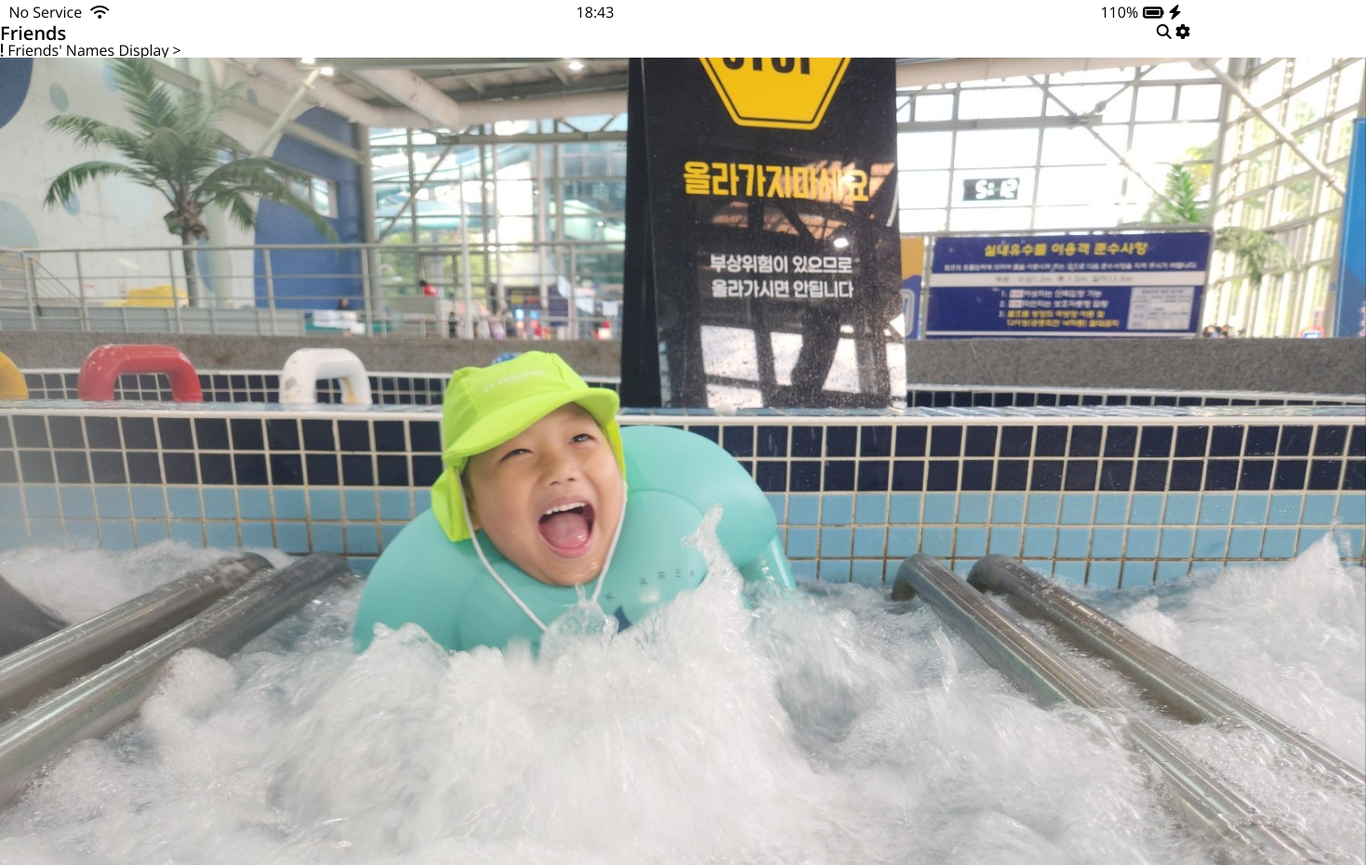
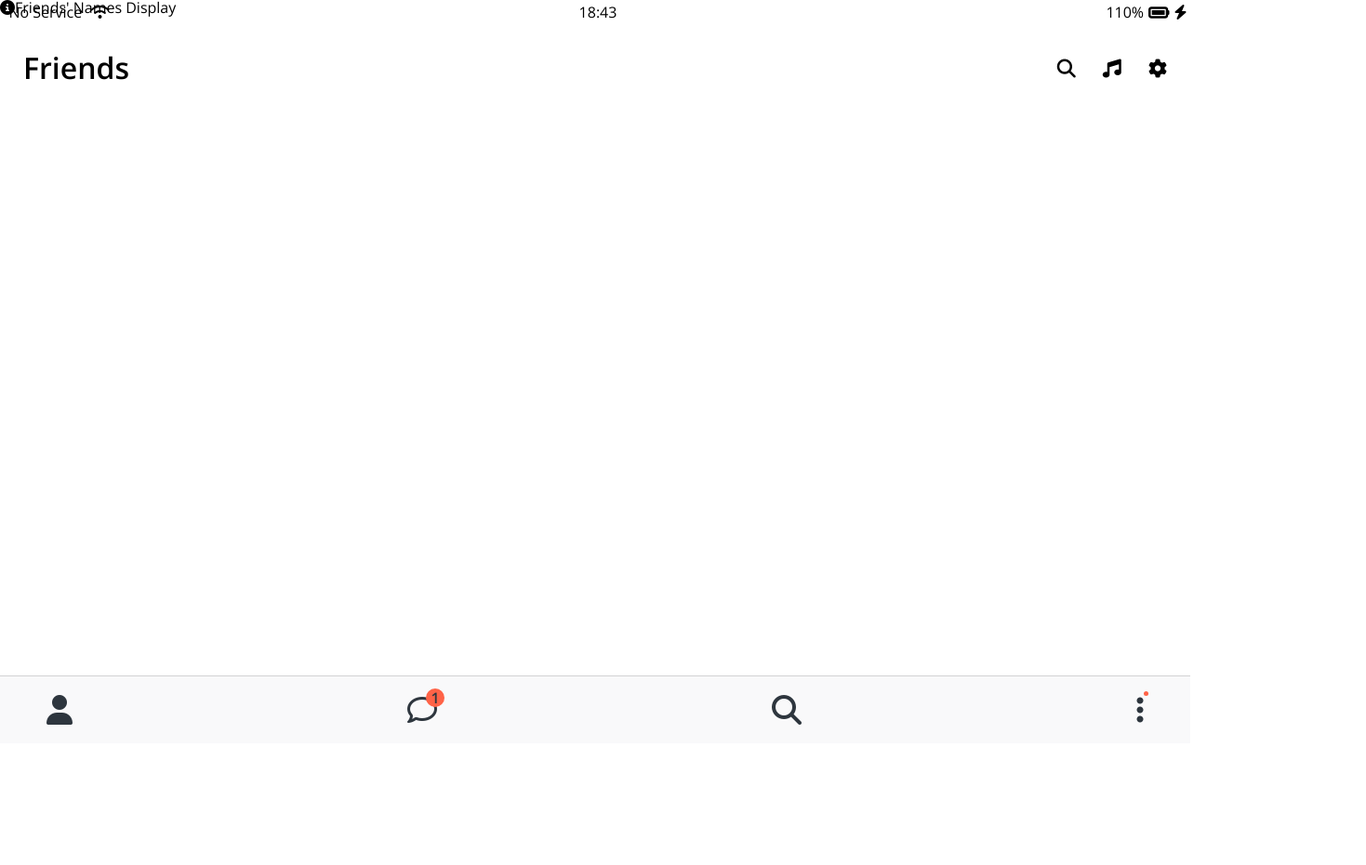
Before and after one commit to gooksu3/kokoa-clone-2020, a plain HTML site: page friends.html in a window 1280 px wide. Shown: the top 931 px of the page at 93% size, 1469 px wide, since content can reach past the window. Drawn offline with nearby package versions, Linux system fonts and the light colour scheme.

Commit message:
kokoa practice

```diff
--- /dev/null
+++ b/css/component/nav-bar.css
@@ -0,0 +1,41 @@
+.nav{
+    background-color: #f9f9fa;
+    padding:20px 50px;
+    box-sizing:border-box;
+    /* 예: width를 200px로 했을 때 padding을 50px로 하면 설정된 width 200px를 유지하기 위해 실제 총 width는 padding 값을 더한 숫자인 250px가 됨. box-sizing을 border-box로 설정하면 padding 값을 포함하여 width값을 유지함. */
+    border-top:1px solid rgba(121,121,121,0.3);
+    position:fixed;
+    bottom:0;
+    width:100%;
+}
+.nav__list{
+    display:flex;
+    justify-content: space-between;
+}
+.nav__link{
+    color:#2e363e;
+    position:relative;
+}
+
+.nav__notification{
+    background-color: tomato;
+    width:20px;
+    height:20px;
+    border-radius:50%;
+    display:flex;
+    justify-content: center;
+    align-items:center;
+    font-weight: 600;
+    position:absolute;
+    left:20px;
+    bottom:20px;
+}
+.nav__point{
+    background-color: tomato;
+    width:5px;
+    height:5px;
+    border-radius: 50%;
+    position:absolute;
+    top:-15px;
+    right:-5px;
+}
--- /dev/null
+++ b/css/component/screen-header.css
@@ -0,0 +1,17 @@
+.screen-header{
+    position:fixed;
+    top:32px;
+    width:100%;
+    display:flex;
+    padding:25px;
+    box-sizing: border-box;
+    justify-content: space-between;
+    align-items: center;
+}
+.screen-header__title{
+    font-size:32px;
+    font-weight:600;
+}
+.screen-header__icons span{
+    margin-left:25px;
+}
--- a/css/status-bar.css
+++ b/css/component/status-bar.css
@@ -1,4 +1,7 @@
 .status-bar{
+    position:fixed;
+    top:0;
+    width:100%;
     display:flex;
     justify-content: center;
     padding:5px 3px;
--- a/css/navigation-bar.css
+++ /dev/null
@@ -1,9 +0,0 @@
-.navigation-bar{
-    display:flex;
-    flex-direction: row;
-    justify-content: space-between;
-}
-.navigation-bar__title{
-    font-weight: 600;
-    font-size:20px;
-}
--- a/css/reset.css
+++ b/css/reset.css
@@ -49,3 +49,7 @@ table {
 input:focus{
 	outline:none;
 }
+a{
+	color:inherit;
+	text-decoration: none;
+}
--- /dev/null
+++ b/css/screens/login-form.css
@@ -0,0 +1,33 @@
+#login-form{
+    display:flex;
+    flex-direction: column;
+    margin:0px 30px;
+}
+#login-form input{
+    padding:15px 0px;
+    border:none;
+    font-size:18px;
+    margin-bottom:25px;
+}
+#login-form input:not([type="submit"]){
+    border-bottom:1px solid rgba(0,0,0,0.2);
+    transition:border-color 0.3s ease-in-out;
+}
+#login-form input::placeholder{
+    color:rgba(0,0,0,0.4);
+}
+#login-form input:focus{
+    border-color:var(--yellow);
+}
+#login-form input[type="submit"]{
+    background-color: var(--yellow);
+    cursor:pointer;
+    padding:20px 0px;
+    border-radius: 5px;
+}
+#login-form a{
+    text-align:center;
+    text-decoration:none;
+    color:inherit;
+    font-size:13px;
+}
--- a/css/styles.css
+++ b/css/styles.css
@@ -1,11 +1,17 @@
 @import url('https://fonts.googleapis.com/css2?family=Open+Sans:wght@400;600&display=swap');
 @import "reset.css";
-@import "status-bar.css";
-@import "navigation-bar.css";
 @import "variables.css";
+/* Component */
+@import "component/status-bar.css";
+@import "component/nav-bar.css";
+@import "component/screen-header.css";
+/* Screens */
+@import "screens/login-form.css";
+
 
 body{
     font-family:"Open Sans", 'Arial Narrow', Arial, sans-serif;
+    height:1000vh;
 }
 .welcome-header{
     margin:90px 0px;
@@ -23,36 +29,3 @@ body{
     width:60%;
     opacity:0.7;
 }
-#login-form{
-    display:flex;
-    flex-direction: column;
-    margin:0px 30px;
-}
-#login-form input{
-    padding:15px 0px;
-    border:none;
-    font-size:18px;
-    margin-bottom:25px;
-}
-#login-form input:not([type="submit"]){
-    border-bottom:1px solid rgba(0,0,0,0.2);
-    transition:border-color 0.3s ease-in-out;
-}
-#login-form input::placeholder{
-    color:rgba(0,0,0,0.4);
-}
-#login-form input:focus{
-    border-color:var(--yellow);
-}
-#login-form input[type="submit"]{
-    background-color: var(--yellow);
-    cursor:pointer;
-    padding:20px 0px;
-    border-radius: 5px;
-}
-#login-form a{
-    text-align:center;
-    text-decoration:none;
-    color:inherit;
-    font-size:13px;
-}
--- a/friends.html
+++ b/friends.html
@@ -1,10 +1,10 @@
 <!DOCTYPE html>
 <html lang="en">
 <head>
+    <link rel="stylesheet" href="css/styles.css">
     <meta charset="UTF-8">
     <meta name="viewport" content="width=device-width, initial-scale=1.0">
-    <title>Friends</title>
-    <link rel="stylesheet" href="css/styles.css">
+    <title>Friends - Kokoa clone</title>
 </head>
 <body>
     <div class="status-bar">
@@ -21,39 +21,41 @@
             <i class="fa-solid fa-bolt"></i>
         </div>
     </div>
-    <div class="navigation-bar">
-        <span class="navigation-bar__title">Friends</span>
-        <div>
-            <i class="fa-solid fa-magnifying-glass"></i>
-            <i class="fa-solid fa-gear"></i>
+    <nav class="nav">
+        <ul class="nav__list">
+            <li class="nav__btn">
+                <a class="nav__link" href="friends.html">
+                    <i class="fa-solid fa-user fa-2x"></i>
+                </a>
+            </li>
+            <li class="nav__btn">
+                <a class="nav__link" href="#">
+                    <span class="nav__notification">1</span>
+                    <i class="fa-regular fa-comment fa-2x"></i>
+                </a>
+            </li>
+            <li class="nav__btn">
+                <a class="nav__link" href="#">
+                    <i class="fa-solid fa-magnifying-glass fa-2x"></i>
+                </a>
+            </li>
+            <li class="nav__btn">
+                <a class="nav__link" href="#">
+                    <i class="fa-solid fa-ellipsis-vertical fa-2x"></i>
+                    <div class="nav__point"></div>
+                </a>
+            </li>
+        </ul>
+    </nav>
+    <header class="screen-header">
+        <h1 class="screen-header__title">Friends</h1>
+        <div class="screen-header__icons">
+            <span><i class="fa-solid fa-magnifying-glass fa-lg"></i></span>
+            <span><i class="fa-solid fa-music fa-lg"></i></span>
+            <span><i class="fa-solid fa-gear fa-lg"></i></span>
         </div>
-    </div>
-    <div>
-        <i class="fa-solid fa-exclamation"></i>
-        <span>Friends' Names Display</span>
-        <span>></span>
-    </div>
-    <div class="friends-list">
-        <img class="friends-list__picture" src="img/my-picture.jpg" />
-        <span class="friends-list__name">Yim Hochan</span>
-    </div>
-    <div class="channel-list">
-        <div>
-            <span>Channel</span>
-            <span>︿</span>
-        </div>
-        <div>
-            <i class="fa-solid fa-comment"></i>
-            <span>Channel</span>
-            <span>2></span>
-        </div>
-    </div>
-    <div>
-        <i class="fa-solid fa-user"></i>
-        <i class="fa-regular fa-comment"></i>
-        <i class="fa-solid fa-magnifying-glass"></i>
-        <i class="fa-solid fa-ellipsis-vertical"></i>
-    </div>
+    </header>
+    <a id="friends-display-link"><i class="fa-solid fa-circle-info"></i>Friends' Names Display</a>
     <script src="https://kit.fontawesome.com/6a40271ddd.js" crossorigin="anonymous"></script>
 </body>
 </html>
```
Also changed, not shown: index.html (+4 -3 lines), css/screens/friends.css (added).
